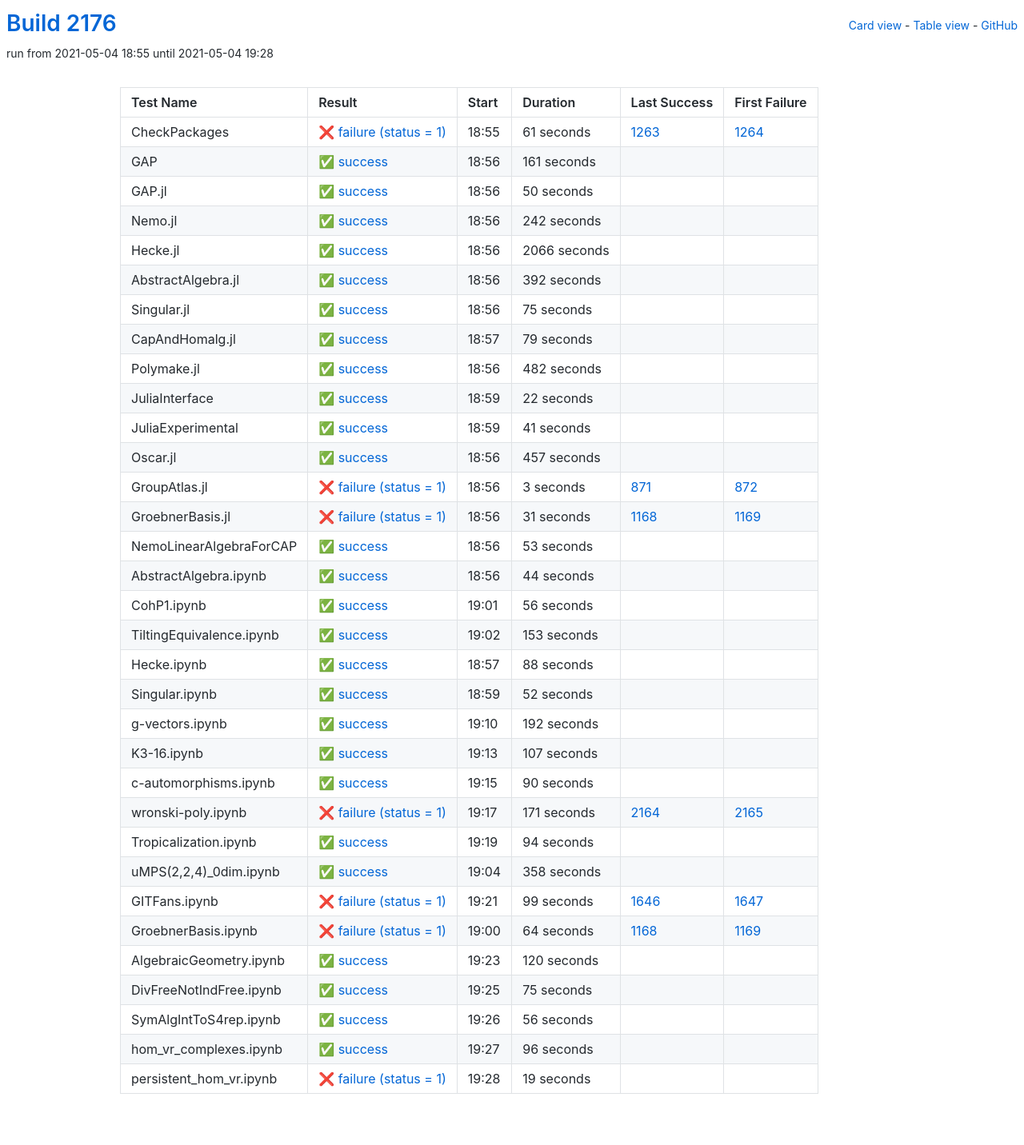
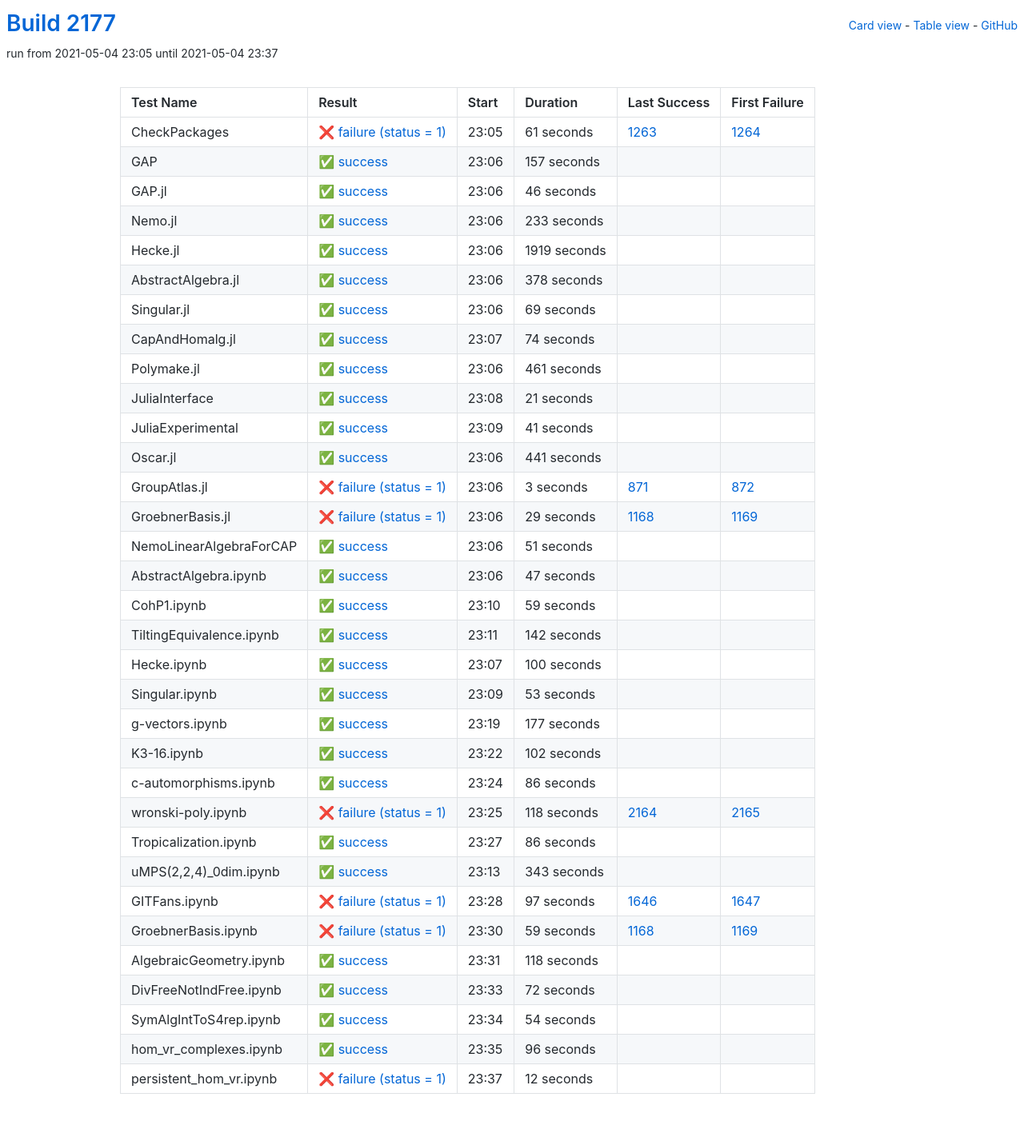
Before and after one commit to oscar-system/oscar-ci-status-stable, a Jekyll site: the page built from table.html, in a window 1280 px wide. Shown: the whole page at 80% size. Built offline with Jekyll 4.4.1, drawn with Linux system fonts in a browser that asks for light colours.

Commit message:
Build #2177

```diff
--- a/_data/ci.yml
+++ b/_data/ci.yml
@@ -1,6 +1,6 @@
 ---
-build: 2176
-build_url: https://oscarci.mathematik.uni-kl.de/job/oscar-stable/2176/
+build: 2177
+build_url: https://oscarci.mathematik.uni-kl.de/job/oscar-stable/2177/
 job: oscar-stable
 organization: oscar-system
 repo: oscar-ci-status-stable
@@ -8,8 +8,8 @@ repourl: https://github.com/oscar-system/oscar-ci-status-stable
 tests:
 - name: CheckPackages
   id: checkpackages
-  log: https://oscarci.mathematik.uni-kl.de/job/oscar-stable/2176/artifact/logs/build-2176/CheckPackages.log
-  start: 2021-05-04 18:55
+  log: https://oscarci.mathematik.uni-kl.de/job/oscar-stable/2177/artifact/logs/build-2177/CheckPackages.log
+  start: 2021-05-04 23:05
   success: false
   exitcode: 1
   status: failure
@@ -20,116 +20,116 @@ tests:
   first_failure_url: https://oscarci.mathematik.uni-kl.de/job/oscar-stable/1264/
 - name: GAP
   id: gap
-  log: https://oscarci.mathematik.uni-kl.de/job/oscar-stable/2176/artifact/logs/build-2176/GAP.log
-  start: 2021-05-04 18:56
+  log: https://oscarci.mathematik.uni-kl.de/job/oscar-stable/2177/artifact/logs/build-2177/GAP.log
+  start: 2021-05-04 23:06
   success: true
   exitcode: 0
   status: success
-  duration: 161
+  duration: 157
   last_success: false
   last_success_url:
   first_failure: false
   first_failure_url:
 - name: GAP.jl
   id: gap-jl
-  log: https://oscarci.mathematik.uni-kl.de/job/oscar-stable/2176/artifact/logs/build-2176/GAP.jl.log
-  start: 2021-05-04 18:56
+  log: https://oscarci.mathematik.uni-kl.de/job/oscar-stable/2177/artifact/logs/build-2177/GAP.jl.log
+  start: 2021-05-04 23:06
   success: true
   exitcode: 0
   status: success
-  duration: 50
+  duration: 46
   last_success: false
   last_success_url:
   first_failure: false
   first_failure_url:
 - name: Nemo.jl
   id: nemo-jl
-  log: https://oscarci.mathematik.uni-kl.de/job/oscar-stable/2176/artifact/logs/build-2176/Nemo.jl.log
-  start: 2021-05-04 18:56
+  log: https://oscarci.mathematik.uni-kl.de/job/oscar-stable/2177/artifact/logs/build-2177/Nemo.jl.log
+  start: 2021-05-04 23:06
   success: true
   exitcode: 0
   status: success
-  duration: 242
+  duration: 233
   last_success: false
   last_success_url:
   first_failure: false
   first_failure_url:
 - name: Hecke.jl
   id: hecke-jl
-  log: https://oscarci.mathematik.uni-kl.de/job/oscar-stable/2176/artifact/logs/build-2176/Hecke.jl.log
-  start: 2021-05-04 18:56
+  log: https://oscarci.mathematik.uni-kl.de/job/oscar-stable/2177/artifact/logs/build-2177/Hecke.jl.log
+  start: 2021-05-04 23:06
   success: true
   exitcode: 0
   status: success
-  duration: 2066
+  duration: 1919
   last_success: false
   last_success_url:
   first_failure: false
   first_failure_url:
 - name: AbstractAlgebra.jl
   id: abstractalgebra-jl
-  log: https://oscarci.mathematik.uni-kl.de/job/oscar-stable/2176/artifact/logs/build-2176/AbstractAlgebra.jl.log
-  start: 2021-05-04 18:56
+  log: https://oscarci.mathematik.uni-kl.de/job/oscar-stable/2177/artifact/logs/build-2177/AbstractAlgebra.jl.log
+  start: 2021-05-04 23:06
   success: true
   exitcode: 0
   status: success
-  duration: 392
+  duration: 378
   last_success: false
   last_success_url:
   first_failure: false
   first_failure_url:
 - name: Singular.jl
   id: singular-jl
-  log: https://oscarci.mathematik.uni-kl.de/job/oscar-stable/2176/artifact/logs/build-2176/Singular.jl.log
-  start: 2021-05-04 18:56
+  log: https://oscarci.mathematik.uni-kl.de/job/oscar-stable/2177/artifact/logs/build-2177/Singular.jl.log
+  start: 2021-05-04 23:06
   success: true
   exitcode: 0
   status: success
-  duration: 75
+  duration: 69
   last_success: false
   last_success_url:
   first_failure: false
   first_failure_url:
 - name: CapAndHomalg.jl
   id: capandhomalg-jl
-  log: https://oscarci.mathematik.uni-kl.de/job/oscar-stable/2176/artifact/logs/build-2176/CapAndHomalg.jl.log
-  start: 2021-05-04 18:57
+  log: https://oscarci.mathematik.uni-kl.de/job/oscar-stable/2177/artifact/logs/build-2177/CapAndHomalg.jl.log
+  start: 2021-05-04 23:07
   success: true
   exitcode: 0
   status: success
-  duration: 79
+  duration: 74
   last_success: false
   last_success_url:
   first_failure: false
   first_failure_url:
 - name: Polymake.jl
   id: polymake-jl
-  log: https://oscarci.mathematik.uni-kl.de/job/oscar-stable/2176/artifact/logs/build-2176/Polymake.jl.log
-  start: 2021-05-04 18:56
+  log: https://oscarci.mathematik.uni-kl.de/job/oscar-stable/2177/artifact/logs/build-2177/Polymake.jl.log
+  start: 2021-05-04 23:06
   success: true
   exitcode: 0
   status: success
-  duration: 482
+  duration: 461
   last_success: false
   last_success_url:
   first_failure: false
   first_failure_url:
 - name: JuliaInterface
   id: juliainterface
-  log: https://oscarci.mathematik.uni-kl.de/job/oscar-stable/2176/artifact/logs/build-2176/JuliaInterface.log
-  start: 2021-05-04 18:59
+  log: https://oscarci.mathematik.uni-kl.de/job/oscar-stable/2177/artifact/logs/build-2177/JuliaInterface.log
+  start: 2021-05-04 23:08
   success: true
   exitcode: 0
   status: success
-  duration: 22
+  duration: 21
   last_success: false
   last_success_url:
   first_failure: false
   first_failure_url:
 - name: JuliaExperimental
   id: juliaexperimental
-  log: https://oscarci.mathematik.uni-kl.de/job/oscar-stable/2176/artifact/logs/build-2176/JuliaExperimental.log
-  start: 2021-05-04 18:59
+  log: https://oscarci.mathematik.uni-kl.de/job/oscar-stable/2177/artifact/logs/build-2177/JuliaExperimental.log
+  start: 2021-05-04 23:09
   success: true
   exitcode: 0
   status: success
@@ -140,20 +140,20 @@ tests:
   first_failure_url:
 - name: Oscar.jl
   id: oscar-jl
-  log: https://oscarci.mathematik.uni-kl.de/job/oscar-stable/2176/artifact/logs/build-2176/Oscar.jl.log
-  start: 2021-05-04 18:56
+  log: https://oscarci.mathematik.uni-kl.de/job/oscar-stable/2177/artifact/logs/build-2177/Oscar.jl.log
+  start: 2021-05-04 23:06
   success: true
   exitcode: 0
   status: success
-  duration: 457
+  duration: 441
   last_success: false
   last_success_url:
   first_failure: false
   first_failure_url:
 - name: GroupAtlas.jl
   id: groupatlas-jl
-  log: https://oscarci.mathematik.uni-kl.de/job/oscar-stable/2176/artifact/logs/build-2176/GroupAtlas.jl.log
-  start: 2021-05-04 18:56
+  log: https://oscarci.mathematik.uni-kl.de/job/oscar-stable/2177/artifact/logs/build-2177/GroupAtlas.jl.log
+  start: 2021-05-04 23:06
   success: false
   exitcode: 1
   status: failure
@@ -164,20 +164,80 @@ tests:
   first_failure_url: https://oscarci.mathematik.uni-kl.de/job/oscar-stable/872/
 - name: GroebnerBasis.jl
   id: groebnerbasis-jl
-  log: https://oscarci.mathematik.uni-kl.de/job/oscar-stable/2176/artifact/logs/build-2176/GroebnerBasis.jl.log
-  start: 2021-05-04 18:56
+  log: https://oscarci.mathematik.uni-kl.de/job/oscar-stable/2177/artifact/logs/build-2177/GroebnerBasis.jl.log
+  start: 2021-05-04 23:06
   success: false
   exitcode: 1
   status: failure
-  duration: 31
+  duration: 29
   last_success: 1168
   last_success_url: https://oscarci.mathematik.uni-kl.de/job/oscar-stable/1168/
   first_failure: 1169
   first_failure_url: https://oscarci.mathematik.uni-kl.de/job/oscar-stable/1169/
 - name: NemoLinearAlgebraForCAP
   id: nemolinearalgebraforcap
-  log: https://oscarci.mathematik.uni-kl.de/job/oscar-stable/2176/artifact/logs/build-2176/NemoLinearAlgebraForCAP.log
-  start: 2021-05-04 18:56
+  log: https://oscarci.mathematik.uni-kl.de/job/oscar-stable/2177/artifact/logs/build-2177/NemoLinearAlgebraForCAP.log
+  start: 2021-05-04 23:06
+  success: true
+  exitcode: 0
+  status: success
+  duration: 51
+  last_success: false
+  last_success_url:
+  first_failure: false
+  first_failure_url:
+- name: AbstractAlgebra.ipynb
+  id: abstractalgebra-ipynb
+  log: https://oscarci.mathematik.uni-kl.de/job/oscar-stable/2177/artifact/logs/build-2177/AbstractAlgebra.ipynb.log
+  start: 2021-05-04 23:06
+  success: true
+  exitcode: 0
+  status: success
+  duration: 47
+  last_success: false
+  last_success_url:
+  first_failure: false
+  first_failure_url:
+- name: CohP1.ipynb
+  id: cohp1-ipynb
+  log: https://oscarci.mathematik.uni-kl.de/job/oscar-stable/2177/artifact/logs/build-2177/CohP1.ipynb.log
+  start: 2021-05-04 23:10
+  success: true
+  exitcode: 0
+  status: success
+  duration: 59
+  last_success: false
+  last_success_url:
+  first_failure: false
+  first_failure_url:
+- name: TiltingEquivalence.ipynb
+  id: tiltingequivalence-ipynb
+  log: https://oscarci.mathematik.uni-kl.de/job/oscar-stable/2177/artifact/logs/build-2177/TiltingEquivalence.ipynb.log
+  start: 2021-05-04 23:11
+  success: true
+  exitcode: 0
+  status: success
+  duration: 142
+  last_success: false
+  last_success_url:
+  first_failure: false
+  first_failure_url:
+- name: Hecke.ipynb
+  id: hecke-ipynb
+  log: https://oscarci.mathematik.uni-kl.de/job/oscar-stable/2177/artifact/logs/build-2177/Hecke.ipynb.log
+  start: 2021-05-04 23:07
+  success: true
+  exitcode: 0
+  status: success
+  duration: 100
+  last_success: false
+  last_success_url:
+  first_failure: false
+  first_failure_url:
+- name: Singular.ipynb
+  id: singular-ipynb
+  log: https://oscarci.mathematik.uni-kl.de/job/oscar-stable/2177/artifact/logs/build-2177/Singular.ipynb.log
+  start: 2021-05-04 23:09
   success: true
   exitcode: 0
   status: success
@@ -186,202 +246,142 @@ tests:
   last_success_url:
   first_failure: false
   first_failure_url:
-- name: AbstractAlgebra.ipynb
-  id: abstractalgebra-ipynb
-  log: https://oscarci.mathematik.uni-kl.de/job/oscar-stable/2176/artifact/logs/build-2176/AbstractAlgebra.ipynb.log
-  start: 2021-05-04 18:56
+- name: g-vectors.ipynb
+  id: g-vectors-ipynb
+  log: https://oscarci.mathematik.uni-kl.de/job/oscar-stable/2177/artifact/logs/build-2177/g-vectors.ipynb.log
+  start: 2021-05-04 23:19
   success: true
   exitcode: 0
   status: success
-  duration: 44
-  last_success: false
-  last_success_url:
-  first_failure: false
-  first_failure_url:
-- name: CohP1.ipynb
-  id: cohp1-ipynb
-  log: https://oscarci.mathematik.uni-kl.de/job/oscar-stable/2176/artifact/logs/build-2176/CohP1.ipynb.log
-  start: 2021-05-04 19:01
-  success: true
-  exitcode: 0
-  status: success
-  duration: 56
-  last_success: false
-  last_success_url:
-  first_failure: false
-  first_failure_url:
-- name: TiltingEquivalence.ipynb
-  id: tiltingequivalence-ipynb
-  log: https://oscarci.mathematik.uni-kl.de/job/oscar-stable/2176/artifact/logs/build-2176/TiltingEquivalence.ipynb.log
-  start: 2021-05-04 19:02
-  success: true
-  exitcode: 0
-  status: success
-  duration: 153
-  last_success: false
-  last_success_url:
-  first_failure: false
-  first_failure_url:
-- name: Hecke.ipynb
-  id: hecke-ipynb
-  log: https://oscarci.mathematik.uni-kl.de/job/oscar-stable/2176/artifact/logs/build-2176/Hecke.ipynb.log
-  start: 2021-05-04 18:57
-  success: true
-  exitcode: 0
-  status: success
-  duration: 88
-  last_success: false
-  last_success_url:
-  first_failure: false
-  first_failure_url:
-- name: Singular.ipynb
-  id: singular-ipynb
-  log: https://oscarci.mathematik.uni-kl.de/job/oscar-stable/2176/artifact/logs/build-2176/Singular.ipynb.log
-  start: 2021-05-04 18:59
-  success: true
-  exitcode: 0
-  status: success
-  duration: 52
-  last_success: false
-  last_success_url:
-  first_failure: false
-  first_failure_url:
-- name: g-vectors.ipynb
-  id: g-vectors-ipynb
-  log: https://oscarci.mathematik.uni-kl.de/job/oscar-stable/2176/artifact/logs/build-2176/g-vectors.ipynb.log
-  start: 2021-05-04 19:10
-  success: true
-  exitcode: 0
-  status: success
-  duration: 192
+  duration: 177
   last_success: false
   last_success_url:
   first_failure: false
   first_failure_url:
 - name: K3-16.ipynb
   id: k3-16-ipynb
-  log: https://oscarci.mathematik.uni-kl.de/job/oscar-stable/2176/artifact/logs/build-2176/K3-16.ipynb.log
-  start: 2021-05-04 19:13
+  log: https://oscarci.mathematik.uni-kl.de/job/oscar-stable/2177/artifact/logs/build-2177/K3-16.ipynb.log
+  start: 2021-05-04 23:22
   success: true
   exitcode: 0
   status: success
-  duration: 107
+  duration: 102
   last_success: false
   last_success_url:
   first_failure: false
   first_failure_url:
 - name: c-automorphisms.ipynb
   id: c-automorphisms-ipynb
-  log: https://oscarci.mathematik.uni-kl.de/job/oscar-stable/2176/artifact/logs/build-2176/c-automorphisms.ipynb.log
-  start: 2021-05-04 19:15
+  log: https://oscarci.mathematik.uni-kl.de/job/oscar-stable/2177/artifact/logs/build-2177/c-automorphisms.ipynb.log
+  start: 2021-05-04 23:24
   success: true
   exitcode: 0
   status: success
-  duration: 90
+  duration: 86
   last_success: false
   last_success_url:
   first_failure: false
   first_failure_url:
 - name: wronski-poly.ipynb
   id: wronski-poly-ipynb
-  log: https://oscarci.mathematik.uni-kl.de/job/oscar-stable/2176/artifact/logs/build-2176/wronski-poly.ipynb.log
-  start: 2021-05-04 19:17
+  log: https://oscarci.mathematik.uni-kl.de/job/oscar-stable/2177/artifact/logs/build-2177/wronski-poly.ipynb.log
+  start: 2021-05-04 23:25
   success: false
   exitcode: 1
   status: failure
-  duration: 171
+  duration: 118
   last_success: 2164
   last_success_url: https://oscarci.mathematik.uni-kl.de/job/oscar-stable/2164/
   first_failure: 2165
   first_failure_url: https://oscarci.mathematik.uni-kl.de/job/oscar-stable/2165/
 - name: Tropicalization.ipynb
   id: tropicalization-ipynb
-  log: https://oscarci.mathematik.uni-kl.de/job/oscar-stable/2176/artifact/logs/build-2176/Tropicalization.ipynb.log
-  start: 2021-05-04 19:19
+  log: https://oscarci.mathematik.uni-kl.de/job/oscar-stable/2177/artifact/logs/build-2177/Tropicalization.ipynb.log
+  start: 2021-05-04 23:27
   success: true
   exitcode: 0
   status: success
-  duration: 94
+  duration: 86
   last_success: false
   last_success_url:
   first_failure: false
   first_failure_url:
 - name: uMPS(2,2,4)_0dim.ipynb
   id: umps-2-2-4-0dim-ipynb
-  log: https://oscarci.mathematik.uni-kl.de/job/oscar-stable/2176/artifact/logs/build-2176/uMPS-2-2-4-_0dim.ipynb.log
-  start: 2021-05-04 19:04
+  log: https://oscarci.mathematik.uni-kl.de/job/oscar-stable/2177/artifact/logs/build-2177/uMPS-2-2-4-_0dim.ipynb.log
+  start: 2021-05-04 23:13
   success: true
   exitcode: 0
   status: success
-  duration: 358
+  duration: 343
   last_success: false
   last_success_url:
   first_failure: false
   first_failure_url:
 - name: GITFans.ipynb
   id: gitfans-ipynb
-  log: https://oscarci.mathematik.uni-kl.de/job/oscar-stable/2176/artifact/logs/build-2176/GITFans.ipynb.log
-  start: 2021-05-04 19:21
+  log: https://oscarci.mathematik.uni-kl.de/job/oscar-stable/2177/artifact/logs/build-2177/GITFans.ipynb.log
+  start: 2021-05-04 23:28
   success: false
   exitcode: 1
   status: failure
-  duration: 99
+  duration: 97
   last_success: 1646
   last_success_url: https://oscarci.mathematik.uni-kl.de/job/oscar-stable/1646/
   first_failure: 1647
   first_failure_url: https://oscarci.mathematik.uni-kl.de/job/oscar-stable/1647/
 - name: GroebnerBasis.ipynb
   id: groebnerbasis-ipynb
-  log: https://oscarci.mathematik.uni-kl.de/job/oscar-stable/2176/artifact/logs/build-2176/GroebnerBasis.ipynb.log
-  start: 2021-05-04 19:00
+  log: https://oscarci.mathematik.uni-kl.de/job/oscar-stable/2177/artifact/logs/build-2177/GroebnerBasis.ipynb.log
+  start: 2021-05-04 23:30
   success: false
   exitcode: 1
   status: failure
-  duration: 64
+  duration: 59
   last_success: 1168
   last_success_url: https://oscarci.mathematik.uni-kl.de/job/oscar-stable/1168/
   first_failure: 1169
   first_failure_url: https://oscarci.mathematik.uni-kl.de/job/oscar-stable/1169/
 - name: AlgebraicGeometry.ipynb
   id: algebraicgeometry-ipynb
-  log: https://oscarci.mathematik.uni-kl.de/job/oscar-stable/2176/artifact/logs/build-2176/AlgebraicGeometry.ipynb.log
-  start: 2021-05-04 19:23
+  log: https://oscarci.mathematik.uni-kl.de/job/oscar-stable/2177/artifact/logs/build-2177/AlgebraicGeometry.ipynb.log
+  start: 2021-05-04 23:31
   success: true
   exitcode: 0
   status: success
-  duration: 120
+  duration: 118
   last_success: false
   last_success_url:
   first_failure: false
   first_failure_url:
 - name: DivFreeNotIndFree.ipynb
   id: divfreenotindfree-ipynb
-  log: https://oscarci.mathematik.uni-kl.de/job/oscar-stable/2176/artifact/logs/build-2176/DivFreeNotIndFree.ipynb.log
-  start: 2021-05-04 19:25
+  log: https://oscarci.mathematik.uni-kl.de/job/oscar-stable/2177/artifact/logs/build-2177/DivFreeNotIndFree.ipynb.log
+  start: 2021-05-04 23:33
   success: true
   exitcode: 0
   status: success
-  duration: 75
+  duration: 72
   last_success: false
   last_success_url:
   first_failure: false
   first_failure_url:
 - name: SymAlgIntToS4rep.ipynb
   id: symalginttos4rep-ipynb
-  log: https://oscarci.mathematik.uni-kl.de/job/oscar-stable/2176/artifact/logs/build-2176/SymAlgIntToS4rep.ipynb.log
-  start: 2021-05-04 19:26
+  log: https://oscarci.mathematik.uni-kl.de/job/oscar-stable/2177/artifact/logs/build-2177/SymAlgIntToS4rep.ipynb.log
+  start: 2021-05-04 23:34
   success: true
   exitcode: 0
   status: success
-  duration: 56
+  duration: 54
   last_success: false
   last_success_url:
   first_failure: false
   first_failure_url:
 - name: hom_vr_complexes.ipynb
   id: hom-vr-complexes-ipynb
-  log: https://oscarci.mathematik.uni-kl.de/job/oscar-stable/2176/artifact/logs/build-2176/hom_vr_complexes.ipynb.log
-  start: 2021-05-04 19:27
+  log: https://oscarci.mathematik.uni-kl.de/job/oscar-stable/2177/artifact/logs/build-2177/hom_vr_complexes.ipynb.log
+  start: 2021-05-04 23:35
   success: true
   exitcode: 0
   status: success
@@ -392,12 +392,12 @@ tests:
   first_failure_url:
 - name: persistent_hom_vr.ipynb
   id: persistent-hom-vr-ipynb
-  log: https://oscarci.mathematik.uni-kl.de/job/oscar-stable/2176/artifact/logs/build-2176/persistent_hom_vr.ipynb.log
-  start: 2021-05-04 19:28
+  log: https://oscarci.mathematik.uni-kl.de/job/oscar-stable/2177/artifact/logs/build-2177/persistent_hom_vr.ipynb.log
+  start: 2021-05-04 23:37
   success: false
   exitcode: 1
   status: failure
-  duration: 19
+  duration: 12
   last_success: false
   last_success_url:
   first_failure: false
```
Also changed, not shown: README.md.
